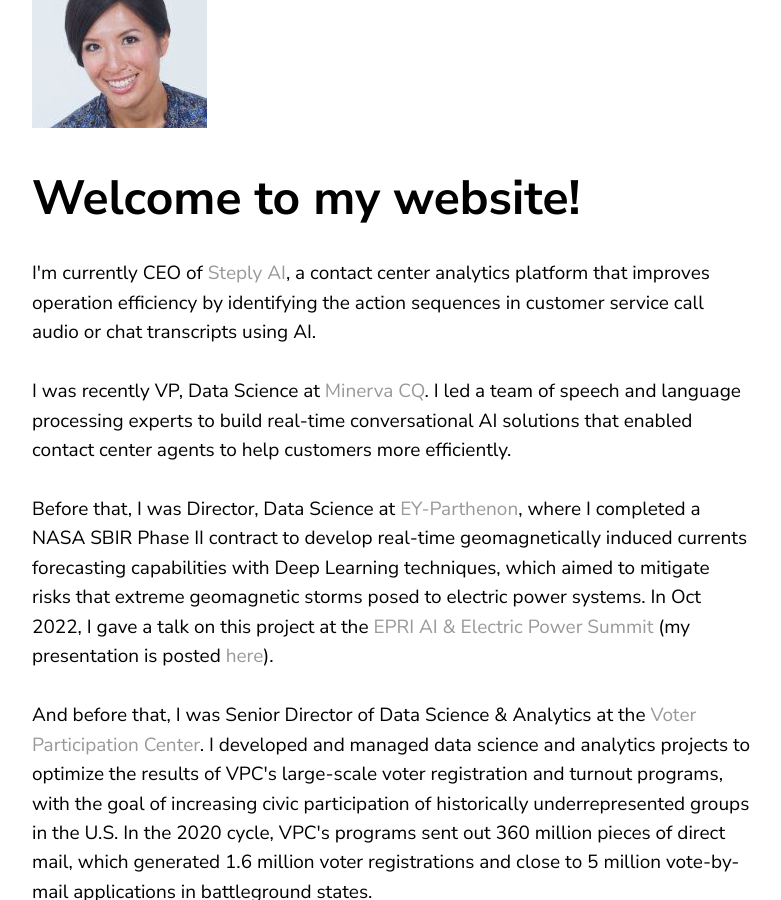
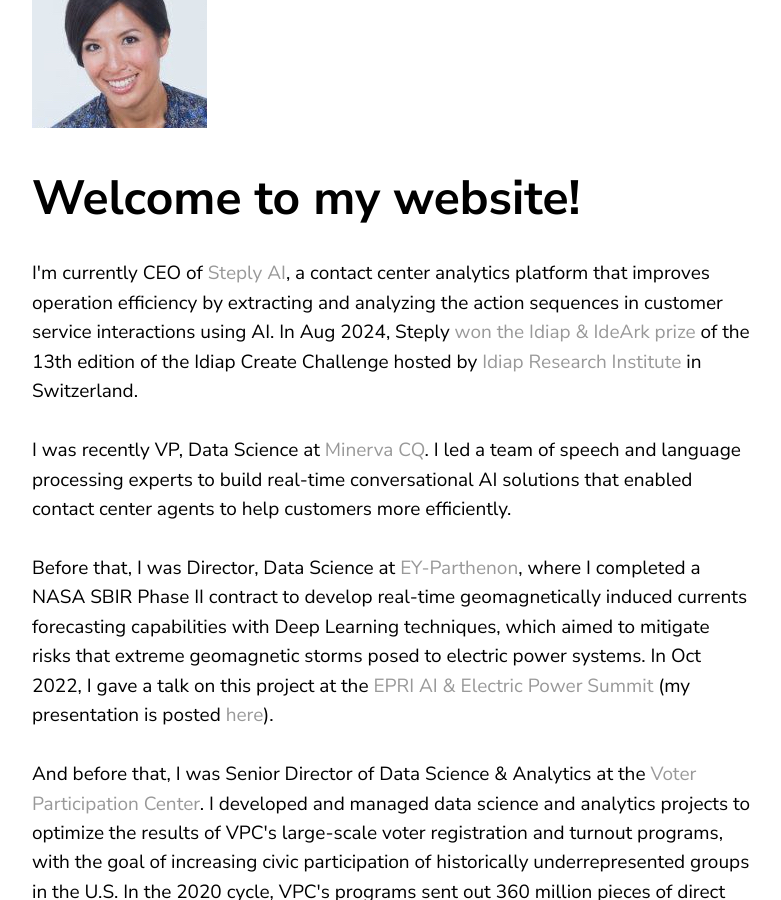
Before and after one commit to phoebetwong/phoebetwong.github.io, a Jekyll site: the page built from index.html, in a window 1280 px wide and 900 px high, scrolled down 472 px. Shown: the whole window, without its empty margins (68-849 px from the left). Built offline with Jekyll 4.4.1, drawn with Linux system fonts in a browser that asks for light colours; a script that is not in the unit is left out.

Commit message:
idiap update

```diff
--- a/about.html
+++ b/about.html
@@ -5,7 +5,7 @@
 <div class="blurb">
 	<img src="assets/head2.jpg" alt="Portfolio Picture"  height="175" width="175" class="headerimg">
 	<h1>Welcome to my website!</h1>
-	<p>I'm currently CEO of <a href="https://steply.ai/" target="_blank">Steply AI</a>, a contact center analytics platform that improves operation efficiency by identifying the action sequences in customer service call audio or chat transcripts using AI.
+	<p>I'm currently CEO of <a href="https://steply.ai/" target="_blank">Steply AI</a>, a contact center analytics platform that improves operation efficiency by extracting and analyzing the action sequences in customer service interactions using AI. In Aug 2024, Steply  <a href="https://www.idiap.ch/en/allnews/the-idiap-research-institute-announces-the-winners-of-icc-2024" target="_blank"> won the Idiap & IdeArk prize</a> of the 13th edition of the Idiap Create Challenge hosted by <a href="https://www.idiap.ch/en/" target="_blank">Idiap Research Institute</a> in Switzerland.
 		<br><br>
 		I was recently VP, Data Science at <a href="https://www.minervacq.com/" target="_blank">Minerva CQ</a>. I led a team of speech and language processing experts to build real-time conversational AI solutions that enabled contact center agents to help customers more efficiently.
 		<br><br>
--- a/index.html
+++ b/index.html
@@ -5,7 +5,7 @@
 <div class="blurb">
 	<img src="assets/head2.jpg" alt="Portfolio Picture"  height="175" width="175" class="headerimg">
 	<h1>Welcome to my website!</h1>
-	<p>I'm currently CEO of <a href="https://steply.ai/" target="_blank">Steply AI</a>, a contact center analytics platform that improves operation efficiency by identifying the action sequences in customer service call audio or chat transcripts using AI.
+	<p>I'm currently CEO of <a href="https://steply.ai/" target="_blank">Steply AI</a>, a contact center analytics platform that improves operation efficiency by extracting and analyzing the action sequences in customer service interactions using AI. In Aug 2024, Steply  <a href="https://www.idiap.ch/en/allnews/the-idiap-research-institute-announces-the-winners-of-icc-2024" target="_blank"> won the Idiap & IdeArk prize</a> of the 13th edition of the Idiap Create Challenge hosted by <a href="https://www.idiap.ch/en/" target="_blank">Idiap Research Institute</a> in Switzerland.
 		<br><br>
 		I was recently VP, Data Science at <a href="https://www.minervacq.com/" target="_blank">Minerva CQ</a>. I led a team of speech and language processing experts to build real-time conversational AI solutions that enabled contact center agents to help customers more efficiently.
 		<br><br>
```
Also changed, not shown: resume.md (+1 -0 lines), 1 other file.
